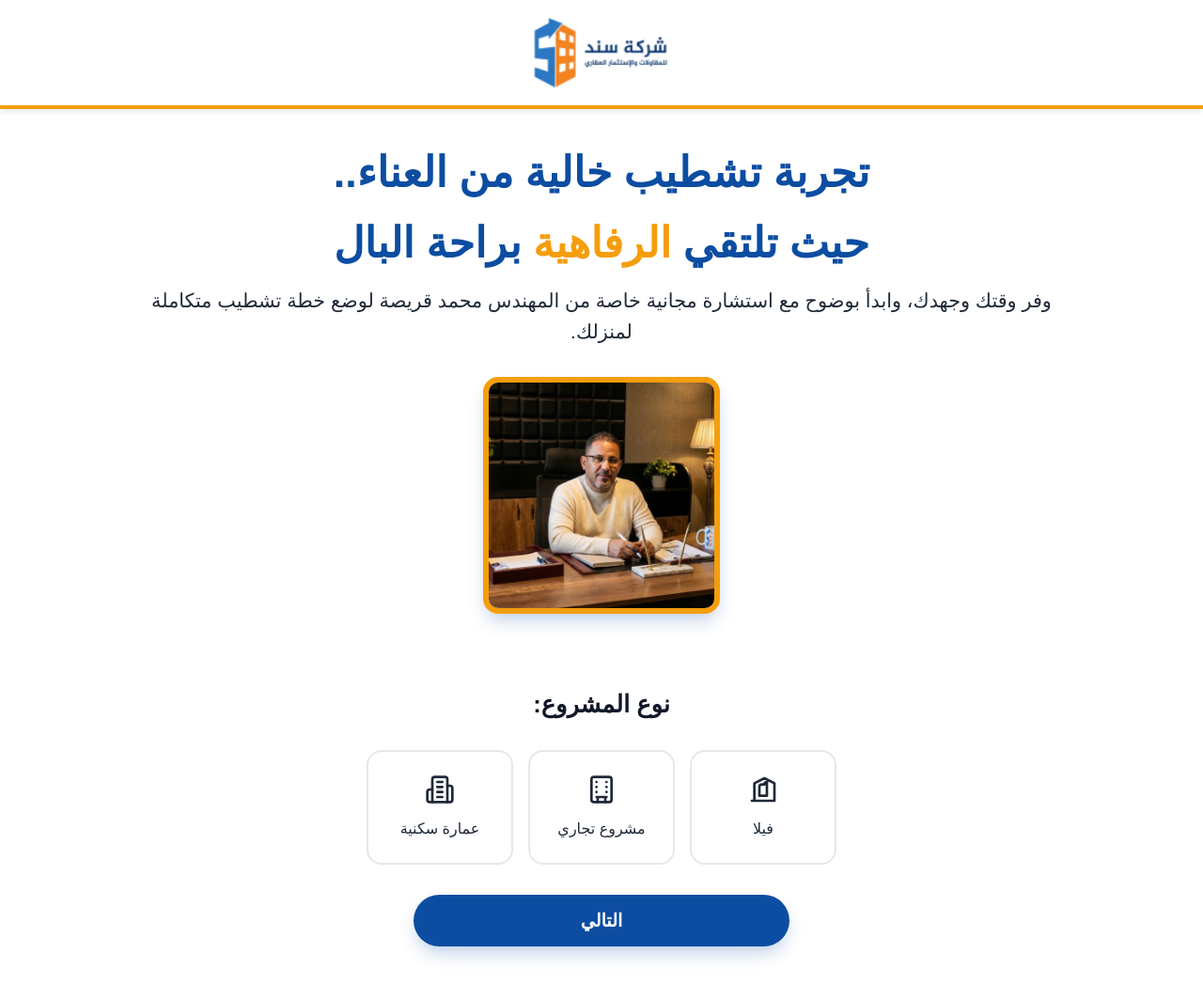
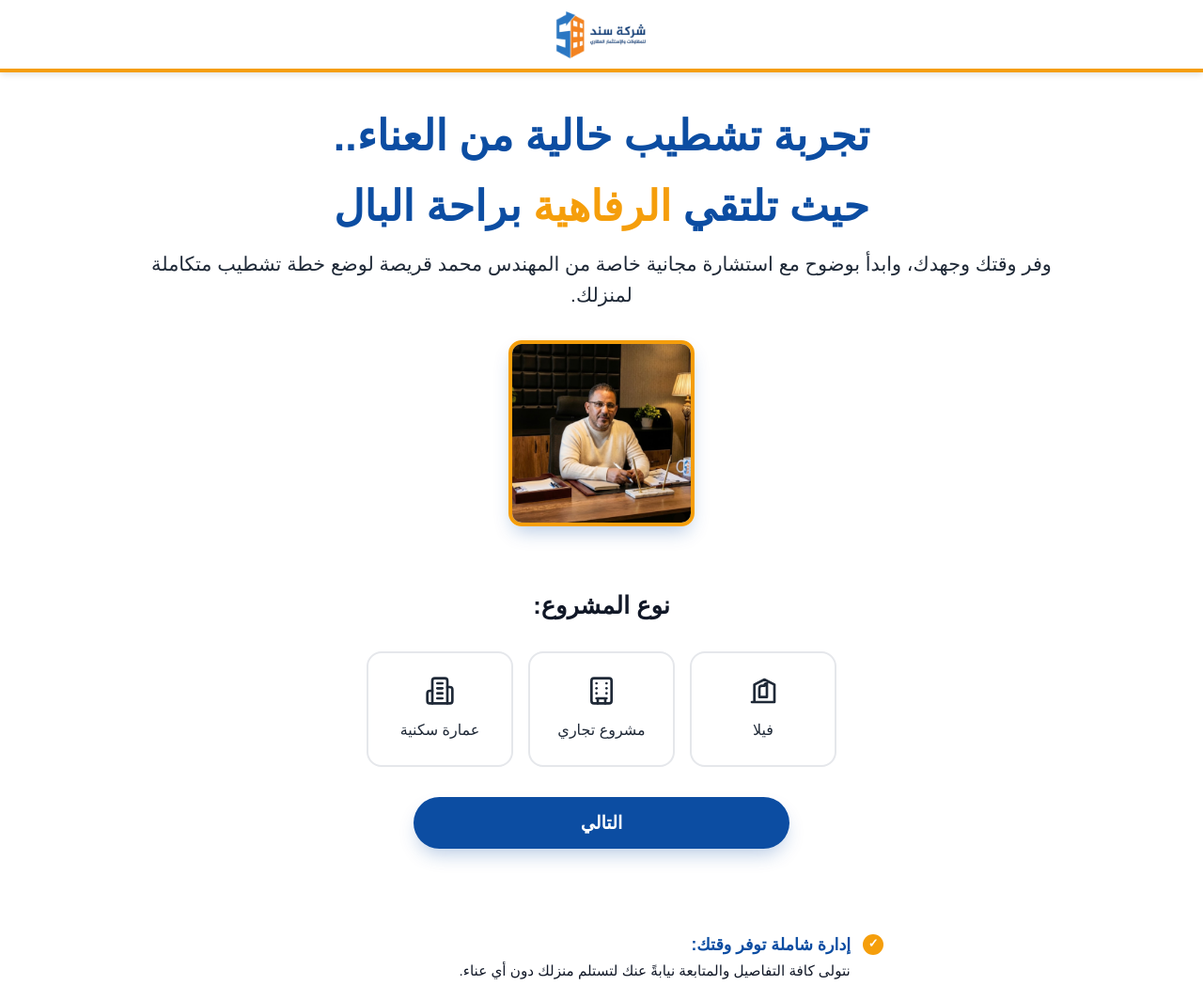
Before and after one commit to anvswagger/sanad, a website built with Vite: page index.html in a window 1280 px wide. Shown: the top 1048 px of the page at 94% size. Built offline with nearby package versions, Linux system fonts and the light colour scheme; a web font is replaced by a local one.

Commit message:
Adjust header banner size and page background

```diff
--- a/src/style.css
+++ b/src/style.css
@@ -32,7 +32,7 @@
 
 body {
   font-family: var(--font-main);
-  background-color: var(--white);
+  background-color: var(--bg-color);
   color: var(--text-color);
   line-height: 1.6;
   direction: rtl;
@@ -45,8 +45,8 @@
 /* Header */
 .site-header {
   background-color: var(--white);
-  padding: 0.5rem 0;
-  /* Reduced padding */
+  padding: 0.25rem 0;
+  /* Trimmed padding to make the banner smaller */
   width: 100%;
   border-bottom: 4px solid var(--accent-color);
   box-shadow: 0 4px 6px -1px rgba(0, 0, 0, 0.1);
@@ -57,8 +57,8 @@
 }
 
 .site-logo {
-  height: 60px;
-  /* Reduced from 80px */
+  height: 44px;
+  /* Reduced banner logo size further */
   max-width: 100%;
   /* Prevent overflow */
   object-fit: contain;
@@ -129,14 +129,14 @@
 
 /* Image */
 .hero-image-container {
-  margin-bottom: 2rem;
+  margin-bottom: 1.25rem;
   position: relative;
   display: inline-block;
   /* Thick Orange Border Container */
   padding: 0;
-  border: 6px solid var(--accent-color);
-  /* Slightly thinner on mobile */
-  border-radius: 16px;
+  border: 4px solid var(--accent-color);
+  /* Thinner border to shrink overall banner footprint */
+  border-radius: 14px;
   background-color: transparent;
   overflow: hidden;
   /* Clips the image radius */
@@ -147,8 +147,8 @@
 
 .hero-image {
   width: 100%;
-  max-width: 240px;
-  /* Slightly smaller max-width */
+  max-width: 190px;
+  /* Smaller hero image to reduce banner height */
   display: block;
   background: transparent;
 }
@@ -457,11 +457,11 @@
   }
 
   .site-header {
-    padding: 1rem 0;
+    padding: 0.6rem 0;
   }
 
   .site-logo {
-    height: 80px;
+    height: 54px;
   }
 
   .cta-label {
```
Also changed, not shown: 1 other file.
